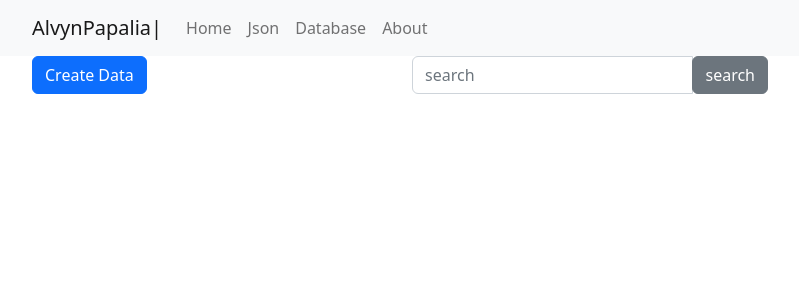
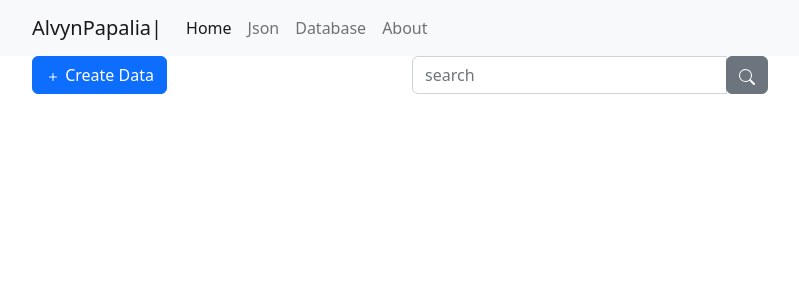
Before and after one commit to AlvynP/pdomvc, a PHP site: the page made by app/views/orang/index.php in a window 1280 px wide. Shown: the top 300 px of the page, without its empty margins (50-849 px from the left). Run offline with PHP 8.4, Linux system fonts and the light colour scheme; the template is opened without the code that fills it, so the values that code supplies are empty; some libraries are stand-ins or nearby versions.

Commit message:
commit 6

```diff
--- a/app/views/orang/index.php
+++ b/app/views/orang/index.php
@@ -17,7 +17,9 @@
       <div class="row">
         <div class="col">
           <button type="button" class="btn btn-primary mb-2 viewCreateData" data-bs-toggle="modal" data-bs-target="#exampleModal">
-            Create Data
+            <svg xmlns="http://www.w3.org/2000/svg" width="16" height="16" fill="currentColor" class="bi bi-plus" viewBox="0 0 16 16">
+              <path d="M8 4a.5.5 0 0 1 .5.5v3h3a.5.5 0 0 1 0 1h-3v3a.5.5 0 0 1-1 0v-3h-3a.5.5 0 0 1 0-1h3v-3A.5.5 0 0 1 8 4z" />
+            </svg> Create Data
           </button>
         </div>
         <div class="col text-end">
@@ -25,7 +27,9 @@
             <div class="input-group">
               <input type="text" class="form-control" placeholder="search" name="keyword" id="keyword" autocomplete="off">
               <div class="input-group-append">
-                <button class="btn btn-secondary" type="submit" id="buttonSearch">search</button>
+                <button class="btn btn-secondary" type="submit" id="buttonSearch"><svg xmlns="http://www.w3.org/2000/svg" width="16" height="16" fill="currentColor" class="bi bi-search" viewBox="0 0 16 16">
+                    <path d="M11.742 10.344a6.5 6.5 0 1 0-1.397 1.398h-.001c.03.04.062.078.098.115l3.85 3.85a1 1 0 0 0 1.415-1.414l-3.85-3.85a1.007 1.007 0 0 0-.115-.1zM12 6.5a5.5 5.5 0 1 1-11 0 5.5 5.5 0 0 1 11 0z" />
+                  </svg></button>
               </div>
             </div>
           </form>
--- a/app/views/templates/header.php
+++ b/app/views/templates/header.php
@@ -11,18 +11,20 @@
 </head>
 
 <body>
-  <nav class="navbar navbar-expand-lg navbar-light bg-light">
+
+  <nav class="navbar navbar-expand-lg bg-light">
     <div class="container">
-      <a href="<?= BASEURL; ?>" class="navbar-brand">AlvynPapalia|</a>
-      <button class="navbar-toggler" type="button" data-toggle="collapse" data-target="#navbarNavAltMarkup" aria-expanded="false" aria-controls="navbarNavAltMarkup" aria-label="Toggle navigation">
+      <a class="navbar-brand" href="<?= BASEURL; ?>">AlvynPapalia|</a>
+      <button class="navbar-toggler" type="button" data-bs-toggle="collapse" data-bs-target="#navbarNavAltMarkup" aria-controls="navbarNavAltMarkup" aria-expanded="false" aria-label="Toggle navigation">
         <span class="navbar-toggler-icon"></span>
       </button>
       <div class="collapse navbar-collapse" id="navbarNavAltMarkup">
         <div class="navbar-nav">
-          <a href="<?= BASEURL; ?>" class="nav-item nav-link">Home</a>
-          <a href="<?= BASEURL; ?>/people" class="nav-item nav-link">Json</a>
-          <a href="<?= BASEURL; ?>/orang" class="nav-item nav-link">Database</a>
-          <a href="<?= BASEURL; ?>/about" class="nav-item nav-link">About</a>
+          <a class="nav-link active" aria-current="page" href="<?= BASEURL; ?>">Home</a>
+          <a class="nav-link" href="<?= BASEURL; ?>/people">Json</a>
+          <a class="nav-link" href="<?= BASEURL; ?>/orang">Database</a>
+          <a class="nav-link" href="<?= BASEURL; ?>/about">About</a>
+          <!-- <a class="nav-link disabled">Disabled</a> -->
         </div>
       </div>
     </div>
```
